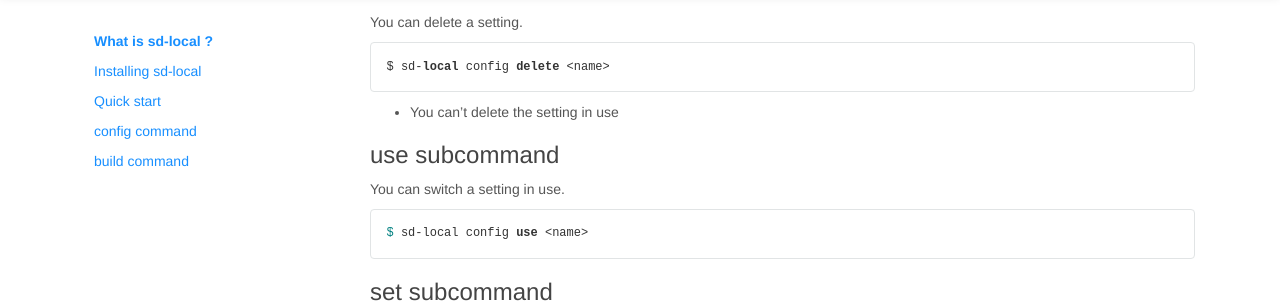
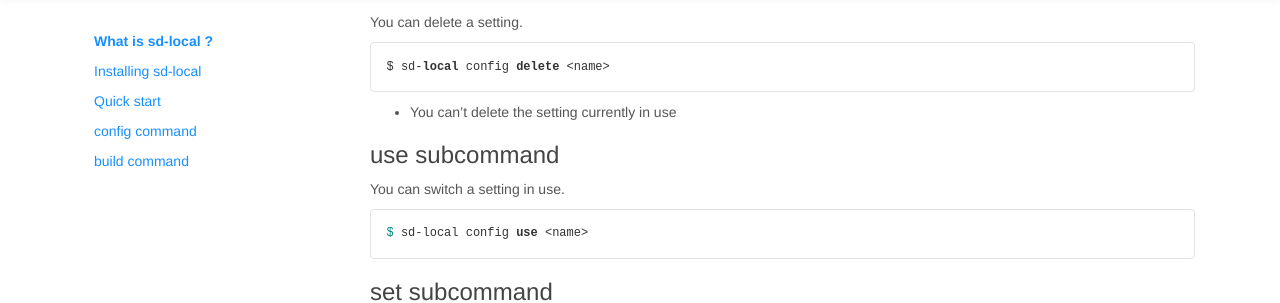
Before and after one commit to screwdriver-cd/guide, a Jekyll site: the page built from docs/user-guide/local.md, in a window 1280 px wide and 900 px high, scrolled down 2415 px. Shown: the part 156-459 px from the top of the window. Built offline with Jekyll 4.4.1, drawn with Linux system fonts in a browser that asks for light colours.

Commit message:
Update docs/user-guide/local.md
Co-Authored-By: Tiffany K <tiffanykyi@gmail.com>

````diff
--- a/docs/user-guide/local.md
+++ b/docs/user-guide/local.md
@@ -143,7 +143,7 @@ You can delete a setting.
 $ sd-local config delete <name>
 ```
 
-- You can't delete the setting in use
+- You can't delete the setting currently in use
 
 ### use subcommand
 You can switch a setting in use.
````
